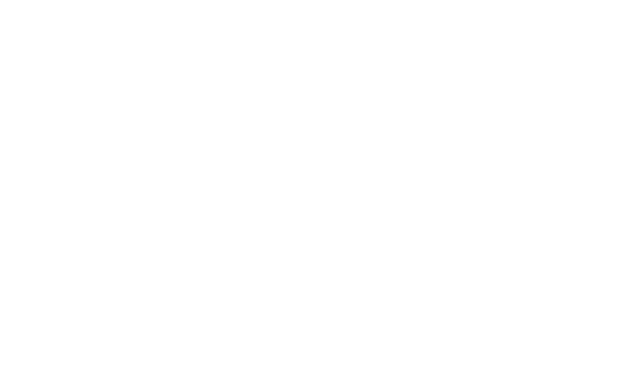
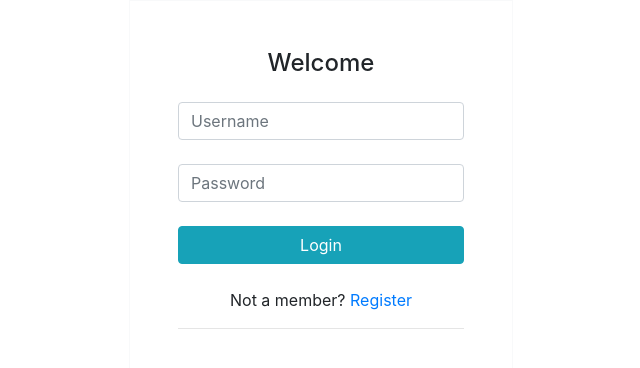
Before and after one commit to adxl/Weight-Tracker, a React (Create React App) app in the folder wt-client/: page / in a window 1280 px wide. Shown: the top 368 px of the page, without its empty margins (319-959 px from the left). Built offline with nearby package versions, Linux system fonts and the light colour scheme.

Commit message:
add login feature

```diff
--- a/wt-client/src/components/App.js
+++ b/wt-client/src/components/App.js
@@ -6,6 +6,7 @@
 function App() {
 	return (
 		<BrowserRouter>
+			<Route path='/' exact component={Login}/>
 			<Route path='/login' component={Login} />
 			<Route path='/register' component={Register} />
 		</BrowserRouter>
--- a/wt-client/src/components/login.jsx
+++ b/wt-client/src/components/login.jsx
@@ -1,18 +1,62 @@
-import React,{ Component,Fragment } from 'react';
+import React,{ Component } from 'react';
 import {Link} from 'react-router-dom';
 
 export default class Login extends Component {
 
-	state = {  }
+	state = {
+		username : '',
+		password : ''
+	}
+
+	handleInputChange = e => {
+		const { value } = e.target;
+		if (e.target.name === 'usr') {
+			this.setState({ username : value});
+		}
+		else /* name is 'pass' */ {
+			this.setState({ password : value});
+		}
+
+	}
+
+	componentDidMount() {
+		// test if session is active
+		console.log('mounted with token: ' + localStorage.getItem('token'));
+	}
+
+	handleSubmit = e => {
+
+		const options = {
+			method: 'POST',
+			headers: { 'Content-Type': 'application/json' },
+			body: JSON.stringify(this.state)
+		};
+
+		e.preventDefault();
+		fetch('http://localhost:8080/login/',options)
+			.then(response => response.json())
+			.then(data => {
+				const { token } = data;
+				if (token) {
+					localStorage.setItem('token',token);
+
+					console.log('my token: ' + localStorage.getItem('token'));
+				}
+				else console.log('Wrong Credentials');
+
+			})
+			.catch(error => console.log('caught:' + error));
+
+	}
 
 	render() {
 		return (
 			<div className='login-container'>
-				<form className="text-center border border-light p-5" action="#!">
+				<form className="text-center border border-light p-5" onSubmit={this.handleSubmit} >
 					<p className="h4 mb-4">Welcome</p>
 
-					<input type="email" className="form-control mb-4" placeholder="E-mail"/>
-					<input type="password" className="form-control mb-4" placeholder="Password"/>
+					<input type="text" name="usr" autoComplete="false" className="form-control mb-4" placeholder="Username" onChange={this.handleInputChange} />
+					<input type="password" name="pass" className="form-control mb-4" placeholder="Password" onChange={this.handleInputChange} />
 
 					<button className="btn btn-info btn-block my-4" type="submit">Login</button>
 
```
